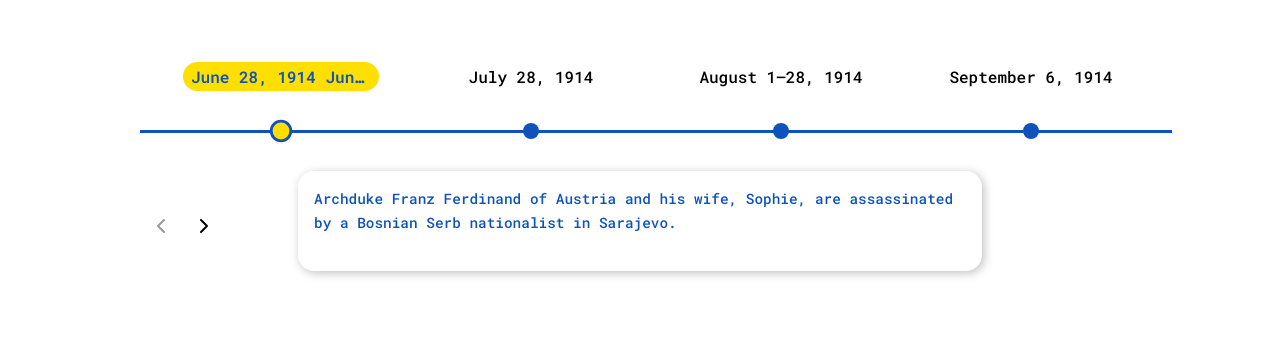
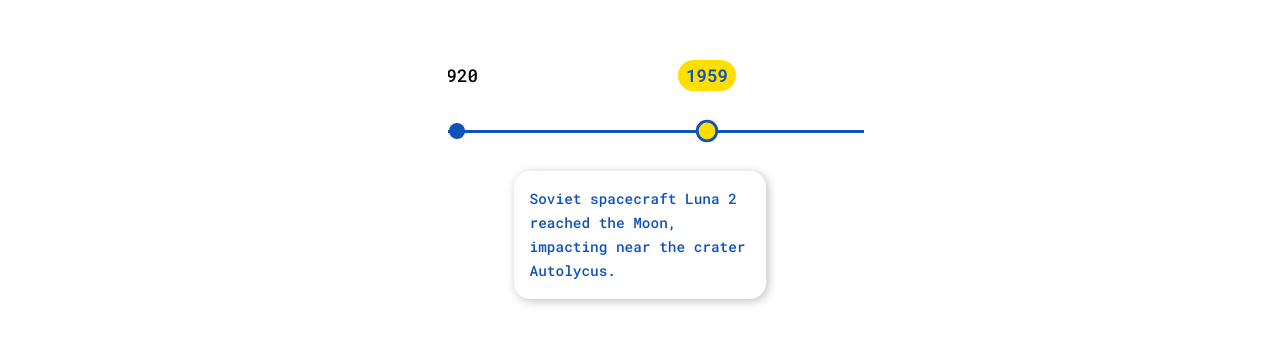
Before and after one commit to Tarantula471/flow, a React (Create React App) app: page / in a window 1280 px wide. Shown: the part 253-596 px from the top of the page. Built offline with nearby package versions, Linux system fonts and the light colour scheme.

Commit message:
UI fixes

```diff
--- a/src/App.css
+++ b/src/App.css
@@ -3,9 +3,9 @@
   display: flex;
   align-items: center;
   justify-content: center;
-  width: 1000px;
+  width: 30vw;
   margin: 0 auto;
-  height: 90vh;
+  height: 50vh;
 }
 
 .App-logo {
--- a/src/App.tsx
+++ b/src/App.tsx
@@ -7,76 +7,37 @@ import { TimelineItemModel } from "./components/models/TimelineItemModel";
 function App() {
   const items: TimelineItemModel[] = [
     {
-      title: "June 28, 1914 June 28,",
-      contentText:
-        "Archduke Franz Ferdinand of Austria and his wife, Sophie, are assassinated by a Bosnian Serb nationalist in Sarajevo.",
+      title: "1920",
+      contentText: "Robert Goddard suggested sending rockets to the Moon.",
     },
     {
-      title: "July 28, 1914",
+      title: "1959",
       contentText:
-        "World War I begins when Austria-Hungary declares war on Serbia.",
+        "Soviet spacecraft Luna 2 reached the Moon, impacting near the crater Autolycus.",
     },
     {
-      title: "August 1–28, 1914",
-      contentText: `Germany declares war on Russia, France, and Belgium. Britain declares war on Germany.
-        Austria declares war on Russia. Montenegro declares war on Austria. France declares war on Austria.
-        Britain declares war on Austria. Montenegro declares war on Germany. Japan declares war on Germany. Austria declares war on Belgium.`,
+      title: "1961",
+      contentText: `U.S. Pres. John F. Kennedy proposed a crewed lunar program.`,
     },
     {
-      title: "September 6, 1914",
-      contentText: `First Battle of the Marne begins. The Germans had advanced to within 30 miles of Paris, but over the next two days, the French are reinforced by 6,000 infantrymen who are transported to the front by hundreds of taxis.
-      The Germans dig in north of the Aisne River, and the trench warfare that is to typify the Western Front for the next four years begins.`,
+      title: "1964",
+      contentText: `NASA’s Ranger 7 produced the first close-up pictures of the lunar surface.`,
     },
     {
-      title: "November 5, 1914",
-      contentText: `Britain and France declare war on the Ottoman Empire.`,
+      title: "1966",
+      contentText: `Luna 9 showed the lunar surface was not too soft to support a spacecraft.`,
     },
     {
-      title: "April 22, 1915",
-      contentText: `The Second Battle of Ypres begins. The German army initiates the modern era of chemical warfare by launching a chlorine attack on Allied trenches. Some 5,000 French and Algerian troops are killed.
-      By war’s end, both sides have used massive quantities of chemical weapons, causing an estimated 1,300,000 casualties, including 91,000 fatalities.`,
+      title: "1967",
+      contentText: `NASA’s Lunar Orbiter missions completed photographic mapping of the Moon.`,
     },
     {
-      title: "April 25, 1915",
-      contentText: `Landings begin on the Gallipoli Peninsula at Cape Helles (British 29th and Royal Naval divisions) and at ANZAC (Australian and New Zealand Army Corps) Cove. The attempt to force the Dardanelles and capture the Ottoman capital at Constantinople (now Istanbul) is a disaster almost from the outset. Altogether, the Allies suffered more than 200,000 casualties during the subsequent nine-month campaign.
-      The failed offensive becomes the war’s signal event for Australian and New Zealand troops and eventually leads to the collapse of the British government.`,
+      title: "1968",
+      contentText: `NASA’s Apollo 8 made the first crewed flight to the Moon, circling it 10 times before returning to Earth.`,
     },
     {
-      title: "May 7, 1915",
-      contentText: `The British ocean liner Lusitania is torpedoed by a German U-boat off the southern coast of Ireland. It sinks in just 18 minutes, and nearly 1,200 people are killed, including 128 U.S. citizens.
-      The ship had been carrying over 170 tons of rifle ammunition and artillery shells, and Germany felt fully justified in treating the Lusitania as a legitimate target in a declared war zone.`,
-    },
-    {
-      title: "February 21, 1916",
-      contentText: `The Battle of Verdun begins. Over the next 10 months, the French and German armies at Verdun, France, suffer over 700,000 casualties, including some 300,000 killed.
-      By the battle’s conclusion, entire French villages had been wiped from the map; they were subsequently memorialized as having “died for France.” More than a century after the battle’s conclusion, over 10 million shells remained in the soil around Verdun, and bomb-clearing units continued to remove some 40 tons of unexploded munitions from the area annually.`,
-    },
-    {
-      title: "May 31, 1916",
-      contentText: `The British and German fleets meet 60 miles off the coast of Jutland, Denmark, in the war’s only major encounter between the world’s two largest sea powers. Although a naval arms race between Britain and Germany had been one of the causes of World War I, the clash of the battleships is largely indecisive.`,
-    },
-    {
-      title: "July 1, 1916",
-      contentText: `The First Battle of the Somme begins. The British offensive is intended to draw German attention from Verdun, and in that regard only could it be considered a success. The nearly 20,000 killed in action on July 1 marks the single bloodiest day in the history of the British army.
-      By the time the Somme campaign ground to a halt some four and a half months later, the combined casualties of both sides topped 1,000,000.`,
-    },
-    {
-      title: "April 6, 1917",
-      contentText: `The United States declares war on Germany. In his address to Congress four days earlier, U.S. Pres. Woodrow Wilson had cited Germany’s practice of unrestricted submarine warfare and the “Zimmermann Telegram” as key reasons behind the abandonment of his long-standing policy of neutrality.`,
-    },
-    {
-      title: "November 20, 1917",
-      contentText: `A British offensive at Cambrai, France, marks the first large-scale use of tanks in combat. Attacking with complete surprise, the British tanks ripped through German defenses in depth and took some 7,500 prisoners at low cost in casualties. Bad weather intervened, however, and adequate infantry reinforcements were not available to capitalize on the breakthrough. Within two weeks the British had been driven back almost to their original positions.`,
-    },
-    {
-      title: "March 3, 1918",
-      contentText: `After months of delays, the Soviet government concludes a separate peace with the Central Powers when it accepts the Treaty of Brest-Litovsk. Russia surrenders its claim to Ukraine, to its Polish and Baltic territories, and to Finland.`,
-    },
-    {
-      title: "November 11, 1918",
-      contentText: `Germany and the Allies conclude an armistice based largely on Wilson’s Fourteen Points. With the threat of revolution gripping German industrial centers and Allied armies on the verge of flanking the entire German defensive line, the ability of Germany to continue the war seemed doubtful at best.
-      Nevertheless, a group of hard-core militarists, led by Erich Ludendorff, would perpetuate the “stabbed in the back” myth, claiming that Germany had been betrayed by its politicians and that the German military had been unbeaten in the field.
-      This sentiment would do much to propel the ascent of Adolf Hitler to power in 1933.`,
+      title: "1969",
+      contentText: `Apollo 11 made the first landing on the Moon.`,
     },
   ];
   return (
@@ -86,7 +47,8 @@ function App() {
         titlePosition="TOP"
         itemWidth={250}
         mode="HORIZONTAL"
-        slideShow={false}
+        slideShow
+        disableNavOnScroll
       />
     </div>
   );
--- a/src/components/index.tsx
+++ b/src/components/index.tsx
@@ -14,7 +14,9 @@ const TimelineMain: React.FunctionComponent<Partial<TimelineMainModel>> = ({
   itemWidth = 320,
   titlePosition = "TOP",
   mode = "HORIZONTAL",
-  slideShow,
+  disableNavOnScroll = false,
+  disableNavOnKey = false,
+  slideShow = false,
 }) => {
   const [timeLineItems, setItems] = useState<TimelineItemModel[]>([]);
   const timeLineItemsRef = useRef<TimelineItemModel[]>();
@@ -68,7 +70,7 @@ const TimelineMain: React.FunctionComponent<Partial<TimelineMainModel>> = ({
           setSlideshowRunning(false);
           setActiveTimelineItem(newItems.length - 1);
         }
-      }, 500);
+      }, 3000);
     }
   }, [items, slideShow, titlePosition]);
 
@@ -115,6 +117,8 @@ const TimelineMain: React.FunctionComponent<Partial<TimelineMainModel>> = ({
       onNext={handleOnNext}
       onPrevious={handleOnPrevious}
       activeTimelineItem={debActvTimelineItem}
+      disableNavOnScroll={disableNavOnScroll}
+      disableNavOnKey={disableNavOnKey}
     />
   );
 };
--- a/src/components/models/TimelineModel.ts
+++ b/src/components/models/TimelineModel.ts
@@ -10,4 +10,6 @@ export interface TimelineModel {
   onTimelineUpdated?: (id: number) => void;
   slideShowRunning?: boolean;
   titlePosition?: "TOP" | "BOTTOM" | "ALTERNATE";
+  disableNavOnScroll?: boolean;
+  disableNavOnKey?: boolean;
 }
--- a/src/components/timeline-item-title/timeline-item-title.styles.ts
+++ b/src/components/timeline-item-title/timeline-item-title.styles.ts
@@ -5,8 +5,8 @@ export const TitleWrapper = styled.div`
   font-family: 'Roboto Mono', monospace;
   padding: 0.25rem 0.5rem;
   white-space: nowrap;
-  font-size: 1rem;
-  font-weight: 500;
+  font-size: 1.1rem;
+  font-weight: 400;
   overflow: hidden;
   max-width:  180px;
   text-overflow: ellipsis;
--- a/src/components/timeline-tree/timeline-tree-branch.tsx
+++ b/src/components/timeline-tree/timeline-tree-branch.tsx
@@ -39,7 +39,9 @@ const TreeBranch: React.FunctionComponent<TreeBranchModel> = ({
       <TimelineTreeTitleWrapper className={className}>
         <TimelineItemTitle title={title} active={active} />
       </TimelineTreeTitleWrapper>
-      <TimelineItemContentWrapper className={className}>
+      <TimelineItemContentWrapper
+        className={`${className} ${visible ? "visible" : ""}`}
+      >
         <TimelineItemContent content={contentText} active={active} />
       </TimelineItemContentWrapper>
       <TreeLeaf
--- a/src/components/timeline-tree/timeline-tree.styles.ts
+++ b/src/components/timeline-tree/timeline-tree.styles.ts
@@ -1,10 +1,23 @@
-import styled from "styled-components";
+import styled, { keyframes } from "styled-components";
 
 export const TimelineTreeWrapper = styled.div`
   display: flex;
   flex-direction: column;
   height: 100%;
   padding: 1rem;
+`;
+
+const animateVisible = keyframes`
+  from {
+    opacity: 0;
+    transform: scale(0.9);
+    visibility: hidden;
+  }
+  to {
+    opacity: 1;
+    transform: scale(1);
+    visibility: visible;
+  }
 `;
 
 export const Branch = styled.div`
@@ -20,6 +33,7 @@ export const Branch = styled.div`
   &.right {
     margin-left: auto;
   }
+
   &.visible {
     visibility: visible;
   }
@@ -70,12 +84,18 @@ export const TreeTrunkWrapper = styled.div`
 
 export const TimelineItemContentWrapper = styled.div`
   width: 45%;
+  visibility: hidden;
   &.left {
     order: 1;
   }
 
   &.right {
     order: 2;
+  }
+
+  &.visible {
+    visibility: visible;
+    animation: ${animateVisible} 0.25s ease-in;
   }
 `;
 
--- a/src/components/timeline-tree/timeline-tree.tsx
+++ b/src/components/timeline-tree/timeline-tree.tsx
@@ -1,4 +1,4 @@
-import React, { useEffect } from "react";
+import React from "react";
 import { Scroll } from "../models/TimelineCollnModel";
 import { TimelineItemViewModel } from "../models/TimelineItemModel";
 import TreeBranch from "./timeline-tree-branch";
@@ -10,8 +10,6 @@ const TimelineTree: React.FunctionComponent<{
   activeTimelineItem: number;
   autoScroll: (s: Partial<Scroll>) => void;
 }> = ({ items, onClick, activeTimelineItem, autoScroll }) => {
-  useEffect(() => {}, [activeTimelineItem]);
-
   const handleOnActive = (
     offset: number,
     wrapperOffset: number,
--- a/src/components/timeline/timeline.tsx
+++ b/src/components/timeline/timeline.tsx
@@ -16,14 +16,16 @@ import {
 } from "./timeline.style";
 
 const Timeline: React.FunctionComponent<TimelineModel> = ({
+  activeTimelineItem,
+  disableNavOnScroll,
+  disableNavOnKey,
+  itemWidth = 320,
   items,
-  itemWidth = 320,
   mode = "HORIZONTAL",
-  onTimelineUpdated,
   onNext,
   onPrevious,
+  onTimelineUpdated,
   slideShowRunning,
-  activeTimelineItem
 }) => {
   const [newOffSet, setNewOffset] = useNewScrollPosition(mode, itemWidth);
 
@@ -57,6 +59,10 @@ const Timeline: React.FunctionComponent<TimelineModel> = ({
   };
 
   const handleMouseWheel = (evt: React.WheelEvent) => {
+    if (slideShowRunning) {
+      return;
+    }
+
     if (evt.deltaY > 0) {
       handleNext();
     } else if (evt.deltaY < 0) {
@@ -65,7 +71,7 @@ const Timeline: React.FunctionComponent<TimelineModel> = ({
   };
 
   const handleTimelineItemClick = (id?: string) => {
-    if (id) {
+    if (id && !slideShowRunning) {
       for (let idx = 0; idx < items.length; idx++) {
         if (items[idx].id === id) {
           onTimelineUpdated && onTimelineUpdated(idx);
@@ -100,8 +106,8 @@ const Timeline: React.FunctionComponent<TimelineModel> = ({
   return (
     <Wrapper
       tabIndex={0}
-      onKeyDown={(evt) => handleKeySelection(evt)}
-      onWheel={(evt) => handleMouseWheel(evt)}
+      onKeyDown={(evt) => (!disableNavOnKey ? handleKeySelection(evt) : null)}
+      onWheel={(evt) => (!disableNavOnScroll ? handleMouseWheel(evt) : null)}
       className={mode.toLowerCase()}
     >
       <TimelineMainWrapper ref={timelineMainRef} className={mode.toLowerCase()}>
```
